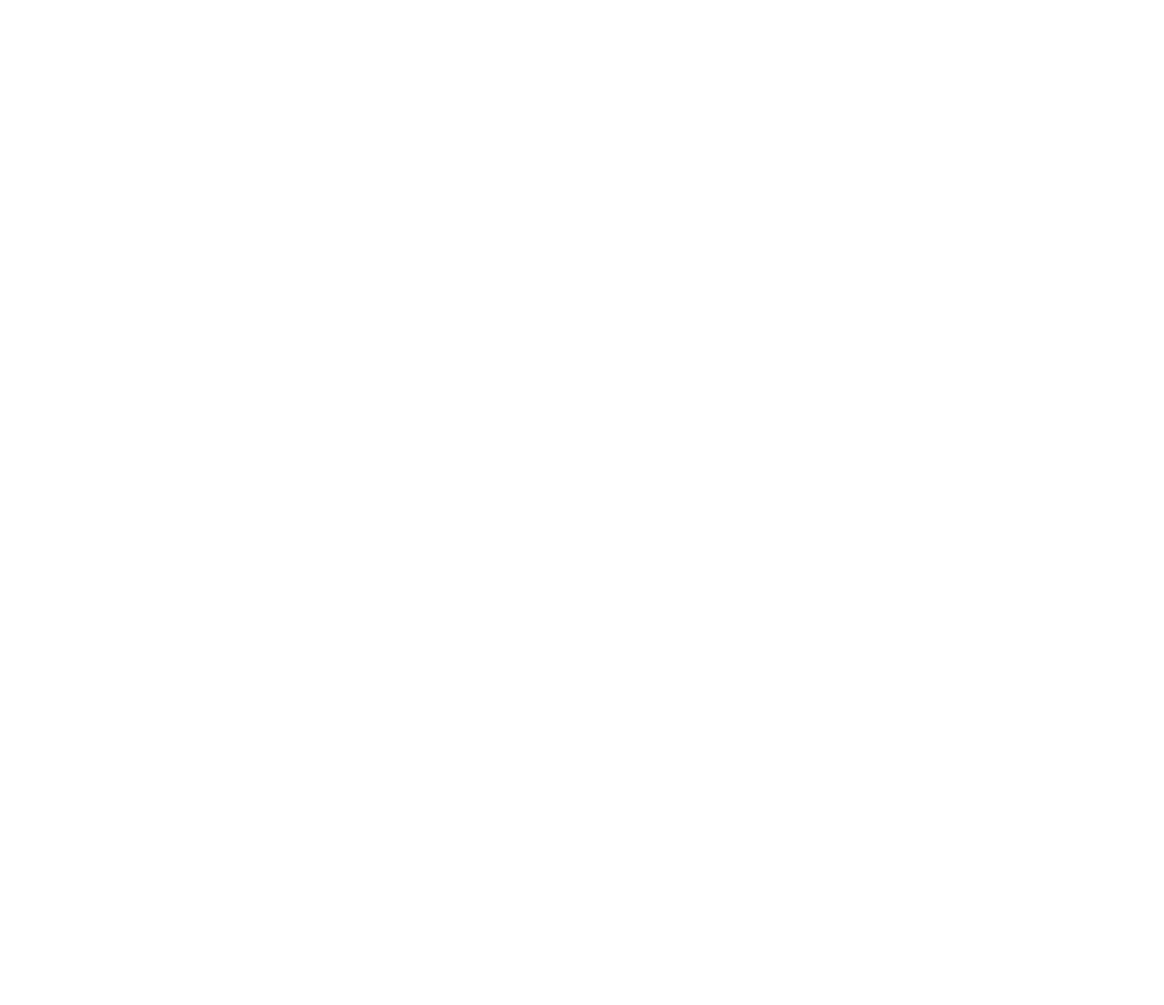
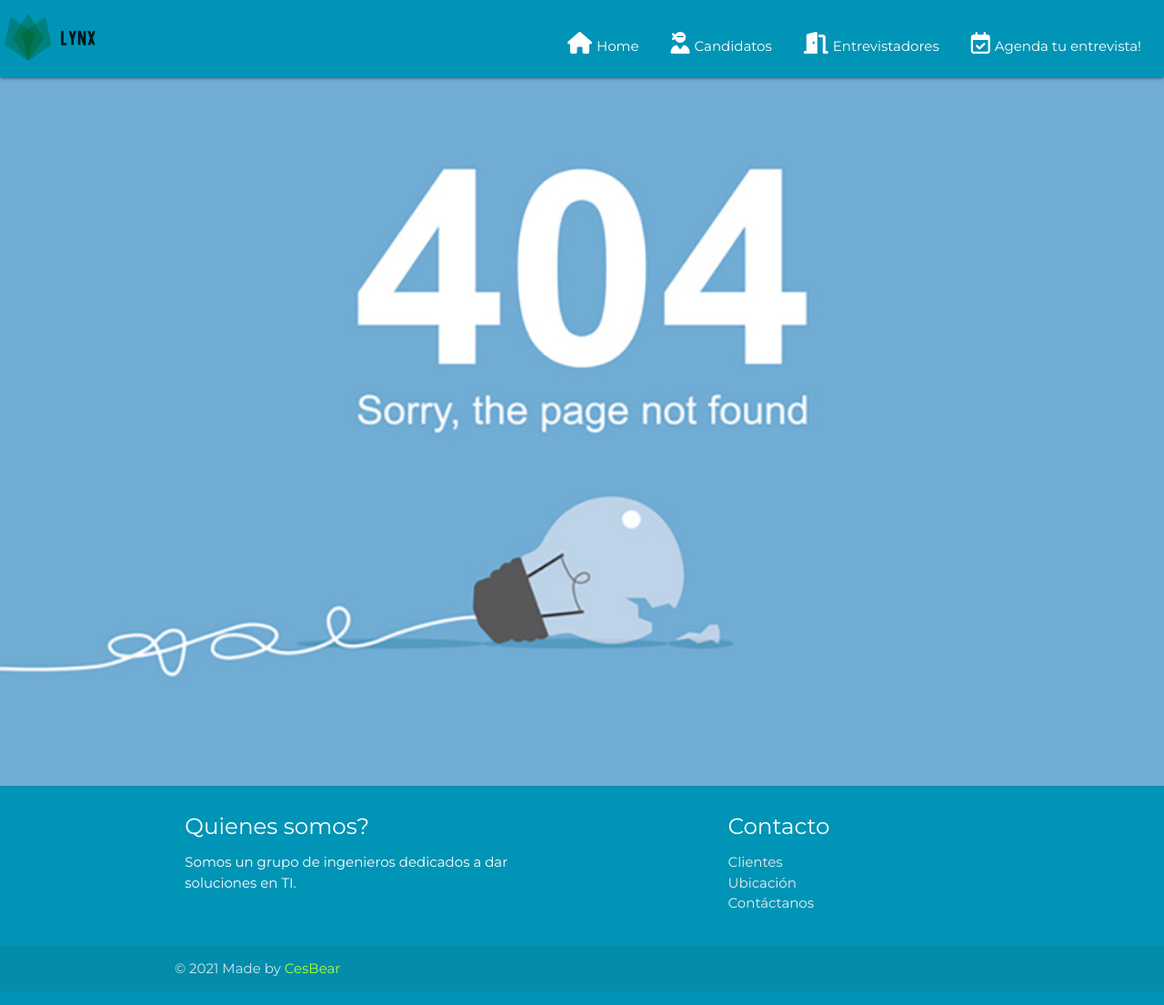
Before and after one commit to CesBear/lynx-interview-manager, a website: page pages/candidatos.html in a window 1280 px wide. Shown: the whole page at 91% size. Before the commit the page ends 800 px from the top, so only its background shows below. Drawn offline with nearby package versions, Linux system fonts and the light colour scheme.

Commit message:
adding 404 pages

```diff
--- a/assets/css/main.css
+++ b/assets/css/main.css
@@ -52,6 +52,12 @@ span a {
     position: relative;
 }
 
+.hero-image-not-found {
+    background: url("../images/404-hero.jpeg") center/cover;
+    height: 100vh;
+    position: relative;
+}
+
 .hero-body {
     font-family: 'Roboto', sans-serif;
     position: relative;
@@ -70,8 +76,8 @@ span a {
     flex-direction: column;
     justify-content: center;
     align-items: center;
-    height: 80%;
-    width: 60%;
+    height: 90%;
+    width: 30%;
 }
 
 h1, h6{
--- a/pages/candidatos.html
+++ b/pages/candidatos.html
@@ -0,0 +1,107 @@
+<!DOCTYPE html>
+<html lang="en">
+<head>
+    <meta charset="UTF-8">
+    <meta http-equiv="X-UA-Compatible" content="IE=edge">
+    <meta name="viewport" content="width=device-width, initial-scale=1.0">
+    <title>Lynx Interview Manager</title>
+    <link rel="stylesheet" href="/assets/css/main.css">
+    <!-- Compiled and minified CSS -->
+    <link rel="stylesheet" href="https://cdnjs.cloudflare.com/ajax/libs/materialize/1.0.0/css/materialize.min.css">
+    <!--Import Google Icon Font-->
+    <link href="https://fonts.googleapis.com/icon?family=Material+Icons" rel="stylesheet">
+    <link rel="preconnect" href="https://fonts.googleapis.com">
+    <link rel="preconnect" href="https://fonts.gstatic.com" crossorigin>
+    <link href="https://fonts.googleapis.com/css2?family=Montserrat&display=swap" rel="stylesheet">
+    <script src="https://kit.fontawesome.com/7deeeb5873.js" crossorigin="anonymous"></script>
+</head>
+<body>
+    <!-- Nav Bar -->
+    <div class="navbar-fixed">
+        <nav class="section auxiliar-1-color">
+            <div class="nav-wrapper">
+                <a href="#" class="brand-logo css-square"><img src="/assets/images/lynx-green.png" alt=""></a>
+                <a href="#" data-target="mobile-demo" class="sidenav-trigger"><i class="material-icons">menu</i></a>
+                <ul id="nav-mobile" class="right hide-on-med-and-down">
+                    <li><a href="../index.html"><i class="fas fa-home "></i>Home</a></li>
+                    <li><a href="./candidatos.html"><i class="fas fa-user-ninja "></i>Candidatos</a></li>
+                    <li><a href="./entrevistadores.html"><i class="fas fa-door-open shaddow-effect"></i>Entrevistadores</a></li>
+                    <li><a href="./calendario.html"><i class="far fa-calendar-check shaddow-effect"></i>Agenda tu entrevista!</a></li>
+                </ul>
+            </div>
+        </nav>
+    </div>
+
+    <!--Mobile NavBar-->
+    <ul class="sidenav secondary-bg-color" id="mobile-demo">
+      <ul id="nav-mobile" class="left">
+        <li><a href="../index.html"><i class="fas fa-home"></i>Home</a></li>
+        <li><a href="./pages/candidatos.html"><i class="fas fa-user-ninja "></i >Candidatos</a></li>
+        <li><a href="./pages/entrevistadores.html"><i class="fas fa-door-open shaddow-effect"></i>Entrevistadores</a></li>
+        <li><a href="./pages/calendario.html"><i class="far fa-calendar-check shaddow-effect"></i>Agenda tu entrevista!</a></li>
+      </ul>
+    </ul>
+
+    <!-- -->
+    <div class="section hero-image-not-found">
+        <div class="hero-body">
+        </div>
+    </div>
+
+     <!-- Footer -->
+     <footer class="page-footer section">
+        <div class="container">
+          <div class="row">
+            <div class="col l6 s12">
+              <h5 class="white-text">Quienes somos?</h5>
+              <p class="white-text">
+                Somos un grupo de ingenieros dedicados a dar soluciones en TI.
+              </p>
+            </div>
+            <div class="col l4 offset-l2 s12">
+              <h5 class="white-text">Contacto</h5>
+              <ul>
+                <li><a class="grey-text text-lighten-3" href="#clientesId">Clientes</a></li>
+                <li><a class="grey-text text-lighten-3" href="https://goo.gl/maps/tGqVhdL9dLufGKxX8" target="_blank">Ubicación</a></li>
+                <li><a class="grey-text text-lighten-3" href="#!">Contáctanos</a></li>
+              </ul>
+            </div>
+          </div>
+        </div>
+        <div class="footer-copyright">
+            <div class="container">
+                <span> © 2021 Made by <a href="https://github.com/CesBear" target="_blank"> CesBear</a></span>
+            </div>
+        </div>
+    </footer>
+
+    <!-- Compiled and minified JavaScript -->
+    <script src="https://cdnjs.cloudflare.com/ajax/libs/materialize/1.0.0/js/materialize.min.js"></script>
+    <script>
+            document.addEventListener('DOMContentLoaded', function() {
+            var elems = document.querySelectorAll('.datepicker');
+            var instances = M.Datepicker.init(elems);
+  });
+    </script>
+    <script>
+        document.addEventListener('DOMContentLoaded', function() {
+            var elems = document.querySelectorAll('.sidenav');
+            var instances = M.Sidenav.init(elems);
+            instance.open();
+            instance.close();
+        });
+    </script>
+    <script>
+        document.addEventListener('DOMContentLoaded', function() {
+            var elems = document.querySelectorAll('.modal');
+            var instances = M.Modal.init(elems);
+        });
+    </script>
+    <script>
+        document.addEventListener('DOMContentLoaded', function() {
+            var elems = document.querySelectorAll('.timepicker');
+            var instances = M.Timepicker.init(elems);
+        });
+    </script>
+</body>
+</html>
```
Also changed, not shown: index.html (+1 -1 lines), pages/entrevistadores.html (+107 -0 lines), assets/images/404-hero.jpeg (added).
